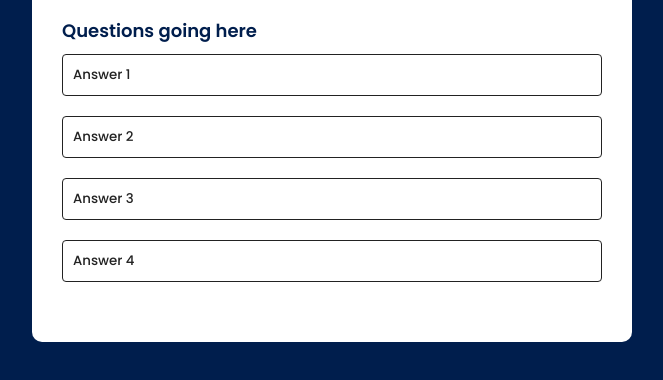
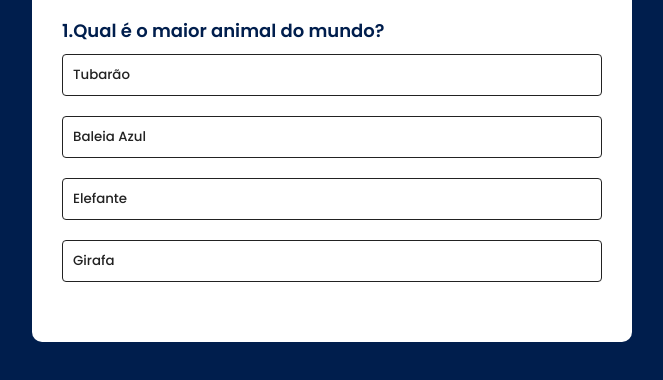
Before and after one commit to devpedromelo/quiz-naruto, a plain HTML site: page index.html in a window 1280 px wide. Shown: the part 112-492 px from the top of the page, without its empty margins (308-971 px from the left). Drawn offline with Linux system fonts and the light colour scheme.

Commit message:
definindo as respostas corretas e incorretas

```diff
--- a/estilos/style.css
+++ b/estilos/style.css
@@ -52,3 +52,29 @@ body{
     border-radius: 4px;
     cursor: pointer;
 }
+
+.btn:hover{
+    background-color: #222;
+    color: #fff;
+}
+
+#next-btn{
+    background-color: #001e4d;
+    color: #fff;
+    font-weight: 500;
+    width: 150px;
+    border: 0;
+    padding: 10px;
+    margin: 20px auto 0;
+    border-radius: 4px;
+    cursor: pointer;
+    display: none;
+}
+
+.correct{
+    background-color: rgb(69, 129, 69);
+}
+
+.false{
+    background-color: rgb(133, 41, 41);
+}
--- a/index.html
+++ b/index.html
@@ -4,19 +4,21 @@
     <meta charset="UTF-8">
     <meta name="viewport" content="width=device-width, initial-scale=1.0">
     <link rel="stylesheet" href="estilos/style.css">
+    <script defer src="js/script.js"></script>
     <title>Quiz</title>
 </head>
 <body>
     <div class="app">
         <h1>Quiz</h1>
         <div class="quiz">
-            <h2 id="2question">Questions going here</h2>
+            <h2 id="question">Questions going here</h2>
             <div id="answer-btn">
-                <button class="btn">Answer 1</button>
+                <!-- <button class="btn">Answer 1</button>
                 <button class="btn">Answer 2</button>
                 <button class="btn">Answer 3</button>
-                <button class="btn">Answer 4</button>
+                <button class="btn">Answer 4</button> -->
             </div>
+            <button id="next-btn">Next</button>
         </div>
     </div>
 </body>
--- /dev/null
+++ b/js/script.js
@@ -0,0 +1,87 @@
+const questions = [
+    {
+        question: "Qual é o maior animal do mundo?",
+        answers: [
+            {text: "Tubarão", correct: "false"},
+            {text: "Baleia Azul", correct: "true"},
+            {text: "Elefante", correct: "false"},
+            {text: "Girafa", correct: "false"},
+        ]
+    },
+    {
+        question: "Qual é o menor continente do mundo?",
+        answers: [
+            {text: "Ásia", correct: "false"},
+            {text: "Ártico", correct: "false"},
+            {text: "África", correct: "false"},
+            {text: "Austrália", correct: "true"},
+        ]
+    },
+    {
+        question: "Qual é o maior deserto do mundo?",
+        answers: [
+            {text: "Kalahari", correct: "false"},
+            {text: "Gobi", correct: "false"},
+            {text: "Saara", correct: "false"},
+            {text: "Antártico", correct: "true"},
+        ]
+    },
+    {
+        question: "Qual é o maior animal do mundo?",
+        answers: [
+            {text: "Tubarão", correct: "false"},
+            {text: "Baleia Azul", correct: "true"},
+            {text: "Elefante", correct: "false"},
+            {text: "Girafa", correct: "false"},
+        ]
+    },
+];
+
+const questionElement = document.querySelector("#question");
+const btnAnswer = document.querySelector("#answer-btn");
+const nextBtn = document.querySelector("#next-btn");
+
+let currentQuestionIndex = 0;
+let score = 0;
+
+const startQuiz = () => {
+    currentQuestionIndex = 0;
+    score = 0;
+    nextBtn.innerHTML = 'Next';
+    showQuestion();
+};
+
+const showQuestion = () => {
+    let currentQuestion = questions[currentQuestionIndex];
+    let questionNo = currentQuestionIndex + 1;
+    questionElement.innerHTML = `${questionNo}.${currentQuestion.question}`;
+    currentQuestion.answers.forEach((e)=>{
+        let btn = document.createElement("button");
+        btn.classList.add("btn");
+        btn.innerText = e.text;
+        btnAnswer.appendChild(btn);
+
+        if(e.correct === "true"){
+            btn.dataset.true = e.correct;
+        }
+
+        btn.addEventListener("click", () => {
+            const isCorrect = btn.dataset.true === "true";
+            console.log(isCorrect);
+            if(isCorrect){
+                btn.classList.add("correct");
+            }else{
+                btn.classList.add("false");
+            }
+
+            Array.from(btnAnswer.children).forEach(btn =>{
+                if(btn.dataset.true === "true"){
+                    btn.classList.add("correct");
+                }
+            });
+            nextBtn.style.display = "block";
+        });
+    });
+};
+
+startQuiz()
```
